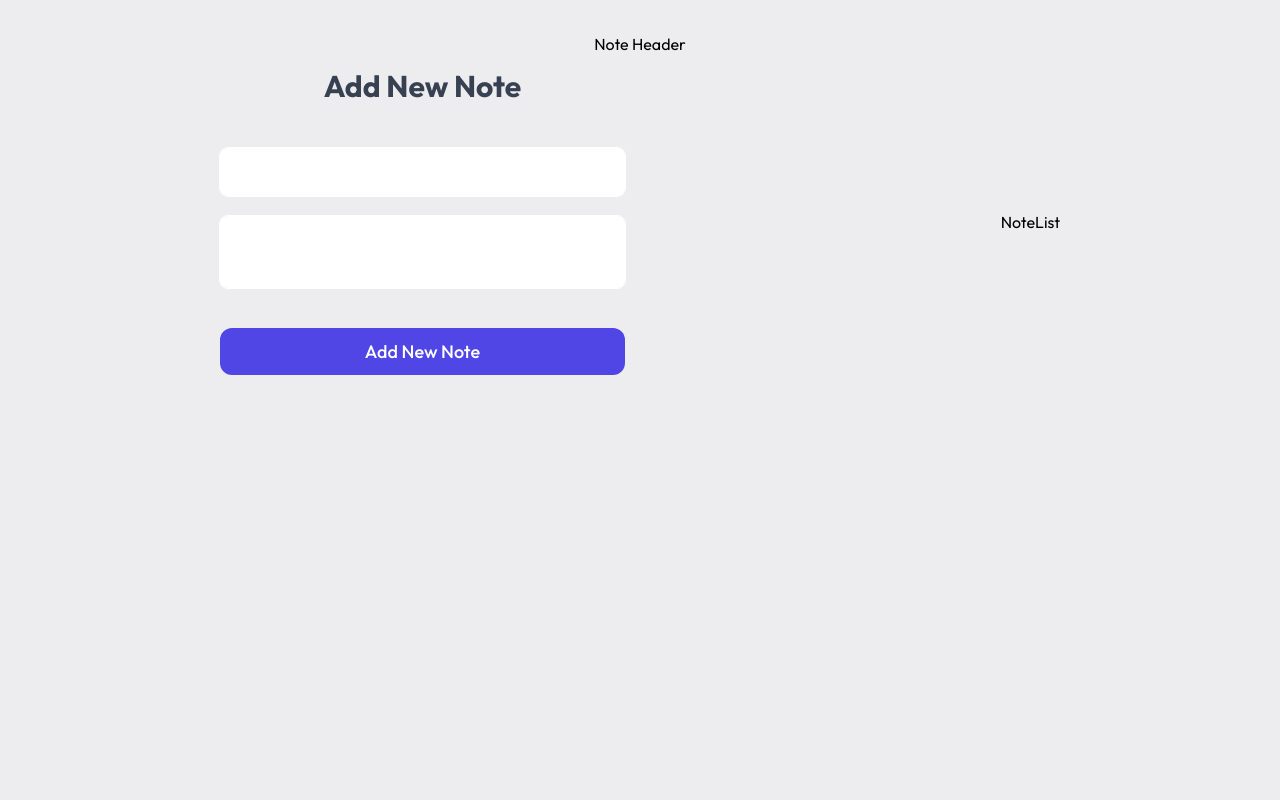
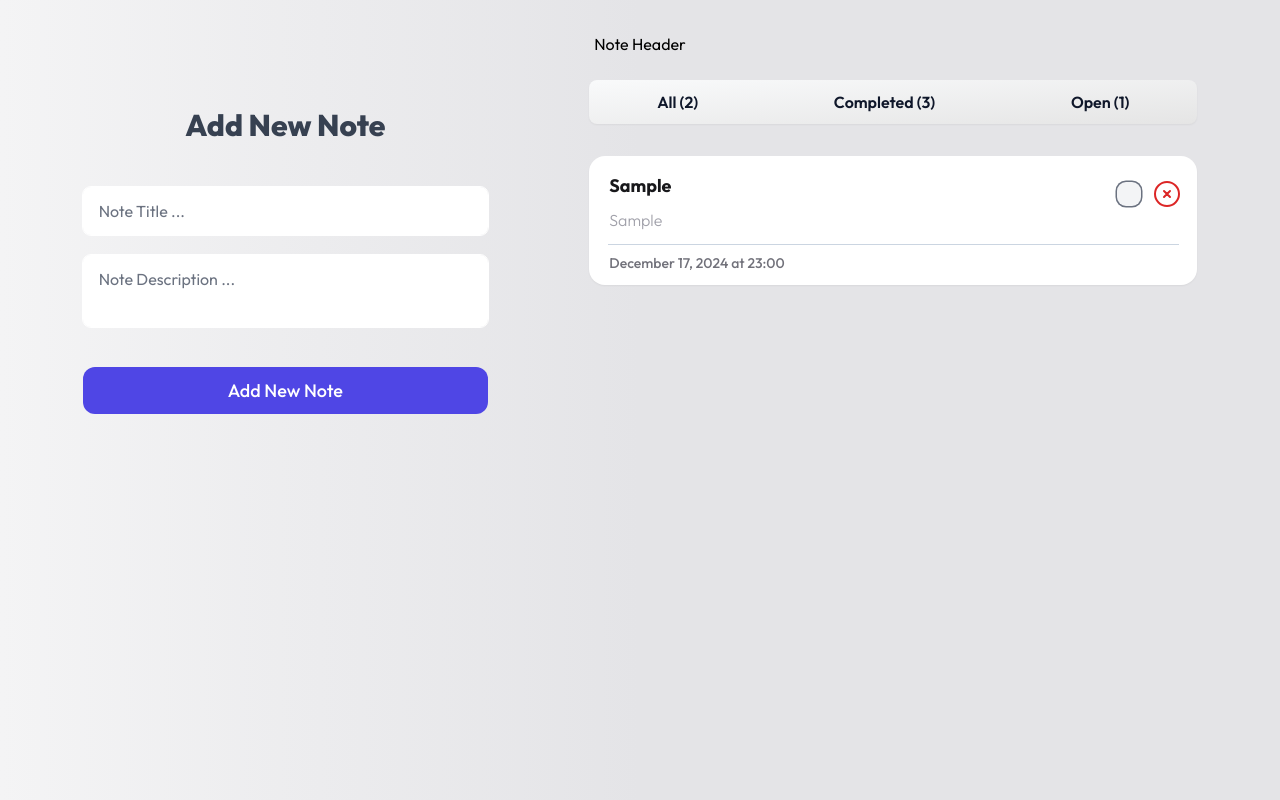
Before and after one commit to rhmti01/Note-App-React, a React (Vite) app: page / in a window 1280 px wide. Both pictures are taken after typing "Sample", "Sample" into the empty fields and a click on the button "Add New Note". Built offline with nearby package versions, Linux system fonts and the light colour scheme.

Commit message:
NoteItem added to NoteList

```diff
--- a/index.html
+++ b/index.html
@@ -10,8 +10,8 @@
     <link href="https://fonts.googleapis.com/css2?family=Outfit:wght@100..900&display=swap" rel="stylesheet">
     <link href="https://fonts.googleapis.com/css2?family=Vazirmatn:wght@100..900&display=swap" rel="stylesheet">
   </head>
-  <body class="  bg-zinc-200/65 " >
-    <div class="font-outfit  w-full h-screen flex items-start justify-center  " id="root"></div>
+  <body class="  bg-gray-200/75/ bg-gradient-to-r from-zinc-100 via-zinc-200 to-zinc-200             " >
+    <div class="font-outfit w-full h-screen flex items-start justify-center  " id="root"></div>
     <script type="module" src="/src/main.jsx"></script>
   </body>
 </html>
--- a/package.json
+++ b/package.json
@@ -15,12 +15,13 @@
     "react-dom": "^18.2.0"
   },
   "devDependencies": {
+    "@tailwindcss/forms": "^0.5.9",
     "@types/react": "^18.0.37",
     "@types/react-dom": "^18.0.11",
     "@vitejs/plugin-react": "^4.0.0",
     "autoprefixer": "^10.4.20",
     "babel-eslint": "^10.1.0",
-    "eslint": "^8.38.0",
+    "eslint": "^8.57.1",
     "eslint-plugin-react": "^7.32.2",
     "eslint-plugin-react-hooks": "^4.6.0",
     "eslint-plugin-react-refresh": "^0.3.4",
--- a/src/components/AddNewNote.jsx
+++ b/src/components/AddNewNote.jsx
@@ -16,19 +16,19 @@ function AddNewNote({ onAddNote }) {
             createdAt: new Date().toISOString(),
         }
 
-        setTitle(" ")
-        setDescription(" ")
+        setTitle("")
+        setDescription("")
         onAddNote(newNote)
     }
 
 
     return (
         <div className="my-3 basis-1/3 ">
-            <h1 className=" text-3xl font-bold "  >Add New Note</h1>
+            <h1 className=" text-3xl font-extrabold "  >Add New Note</h1>
             <form className="mt-6 flex flex-col " onSubmit={handleSubmit}  >
-                <input value={title} onChange={(e) => setTitle(e.target.value.trim())} type="text" placeholder="Note Title ..." className="text-zinc-800 my-5 py-3 px-4 rounded-lg outline hover:shadow-sm placeholder-gray-500 outline-1 focus:outline-2  focus:outline-indigo-700 outline-white
+                <input value={title} onChange={(e) => setTitle(e.target.value)} type="text" placeholder="Note Title ..." className="text-zinc-800 my-5 py-3 px-4 rounded-lg outline hover:shadow-sm placeholder-gray-500 outline-1 focus:outline-2 border-none focus:outline-offset-0  focus:outline-indigo-700 outline-white
                  bg-white w-full " />
-                <textarea value={description} onChange={(e) => setDescription(e.target.value.trim())} cols={2} id="" name="" type="text" placeholder="Note Description ..." className=" text-zinc-800  placeholder-gray-500 outline  resize-none overflow-hidden outline-1 focus:outline-2 outline-white  focus:outline-indigo-700 bg-white mb-5  py-3 px-4 rounded-lg w-full  " />
+                <textarea value={description} onChange={(e) => setDescription(e.target.value)} cols={2} id="" name="" type="text" placeholder="Note Description ..." className=" text-zinc-800  placeholder-gray-500 outline  resize-none overflow-hidden outline-1 border-none focus:outline-offset-0 focus:outline-2 outline-white  focus:outline-indigo-700 bg-white mb-5  py-3 px-4 rounded-lg w-full  " />
                 <button id="" name="" className=" w-full mx-auto bg-indigo-600 px-8 py-2.5 rounded-xl font-medium text-[18px] text-white mt-5" type="submit">Add New Note</button>
             </form>
         </div>
--- a/src/components/NoteList.jsx
+++ b/src/components/NoteList.jsx
@@ -1,9 +1,52 @@
-function NoteList({notes}) {
-    console.log(notes);
+function NoteList({ notes }) {
+  console.log(notes);
+  return (
+    <div className=" basis-[50%] bg-slate-300/ w-full h-96 my-3 " >
+      <div>
+        <ul className="flex justify-around items-center w-full shadow-sm rounded-lg my-3 py-1 mx-auto bg-neutral-100  bg-gradient-to-br from-gray-50 to-neutral-200 " >
+          <li className=" font-semibold text-[16px] py-1.5 px-5  rounded-lg text-slate-900  " >All (2)</li>
+          <li className=" font-semibold text-[16px] py-1.5 px-5  rounded-lg text-slate-900  " >Completed (3)</li>
+          <li className=" font-semibold text-[16px] py-1.5 px-5  rounded-lg text-slate-900  " >Open (1) </li>
+        </ul>
+      </div>
+      <div className="w-full  flex items-center justify-center flex-col mt-6 " >
+        {
+          notes.map((note) => (<NoteItem key={note.id} note={note} />))
+        }
+      </div>
+    </div>
+  )
+}
+export default NoteList
+
+
+function NoteItem({ note }) {
+
+  const options = {
+    year: "numeric",
+    month: "long",
+    day: "numeric",
+    hour12: false,
+    hour: "2-digit",
+    minute: "2-digit",
+  }
 
   return (
-    <div>NoteList</div>
+    <div className="  w-full  mx-3 my-2 bg-white rounded-2xl shadow-sm  ">
+      <div className=" flex items-center justify-between w-full " >
+        <div className=" pl-5 basis-3/4 flex items-start justify-around flex-col ">
+          <p className=" mt-4 font-bold text-zinc-900 text-lg " >{note.title}</p>
+          <p className=" mt-2 text-zinc-400 font-light  " >{note.description} </p>
+        </div>
+        <div className=" flex items-center justify-evenly basis-[15%]  ">
+          <input type="checkbox" className="size-4 text-gray-500 bg-gray-100 rounded-md ring-1 ring-gray-500 cursor-pointer  focus:ring-zinc-500" />
+          <svg className=" cursor-pointer size-8 stroke-red-600 " xmlns="http://www.w3.org/2000/svg" fill="none" viewBox="0 0 24 24" strokeWidth="1.5" stroke="currentColor" >
+            <path strokeLinecap="round" strokeLinejoin="round" d="m9.75 9.75 4.5 4.5m0-4.5-4.5 4.5M21 12a9 9 0 1 1-18 0 9 9 0 0 1 18 0Z" />
+          </svg>
+        </div>
+      </div>
+      <div className=" bg-slate-300 mt-3 mb-2 w-[94%] h-[1px] mx-auto " ></div>
+      <p className=" pl-5 pb-1  my-2 text-zinc-500 text-sm font-medium " >{new Date(note.createdAt).toLocaleDateString('en-US', options)}</p>
+    </div>
   )
 }
-
-export default NoteList
--- a/tailwind.config.js
+++ b/tailwind.config.js
@@ -1,3 +1,4 @@
+/* eslint-disable no-undef */
 /** @type {import('tailwindcss').Config} */
 export default {
   content: [
@@ -12,10 +13,13 @@ export default {
   theme: {
     extend: {
       fontFamily: {
-        outfit: ['Outfit'],
+        outfit: ['Outfit','Vazirmatn'],
         vazir: ['Vazirmatn']
       },
     },
   },
-  plugins: [],
+  plugins: [
+    require('@tailwindcss/forms'),
+    // ...
+  ],
 }
```
Also changed, not shown: 1 other file (tests, documents, lock files or other folders).
